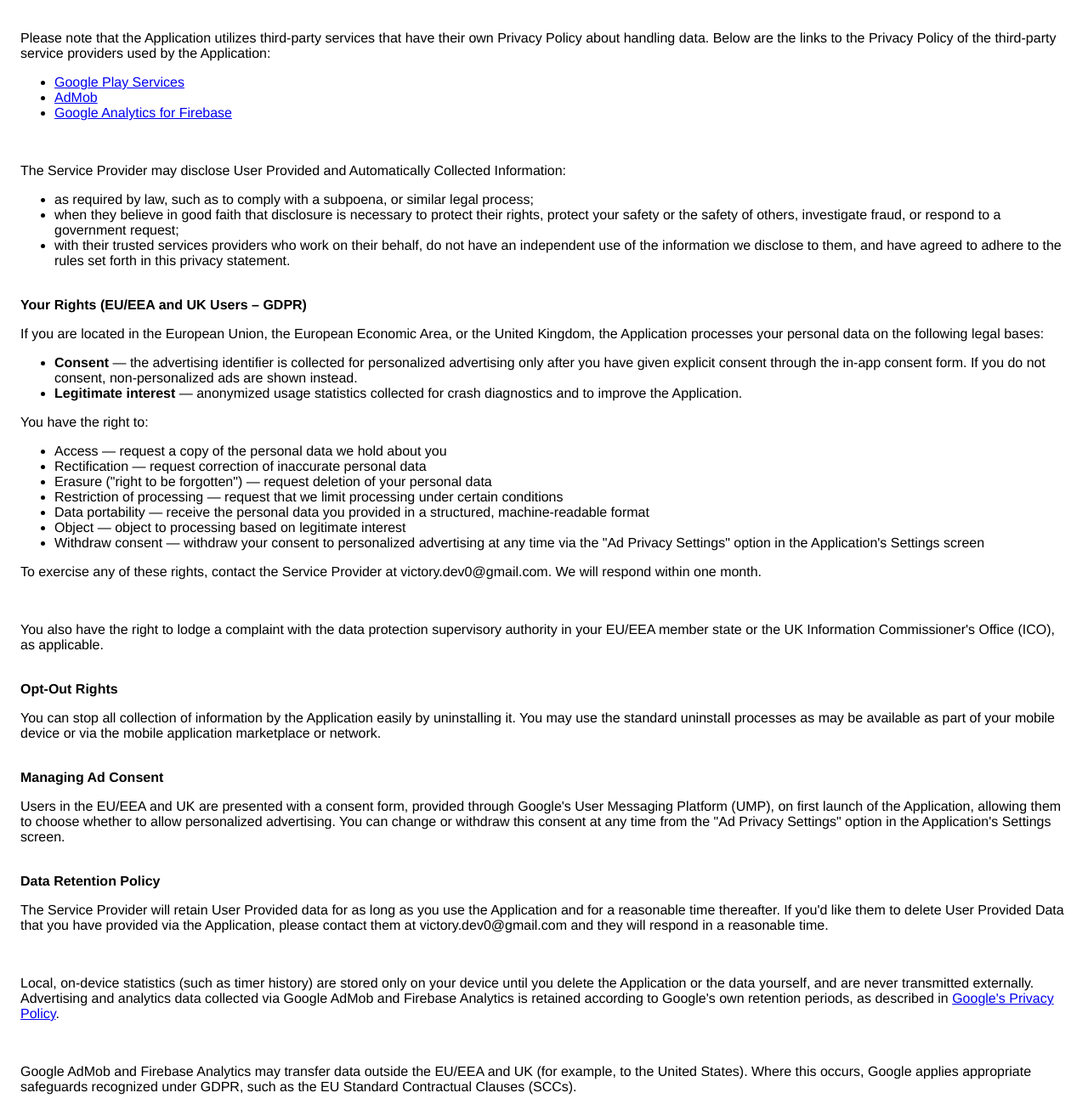
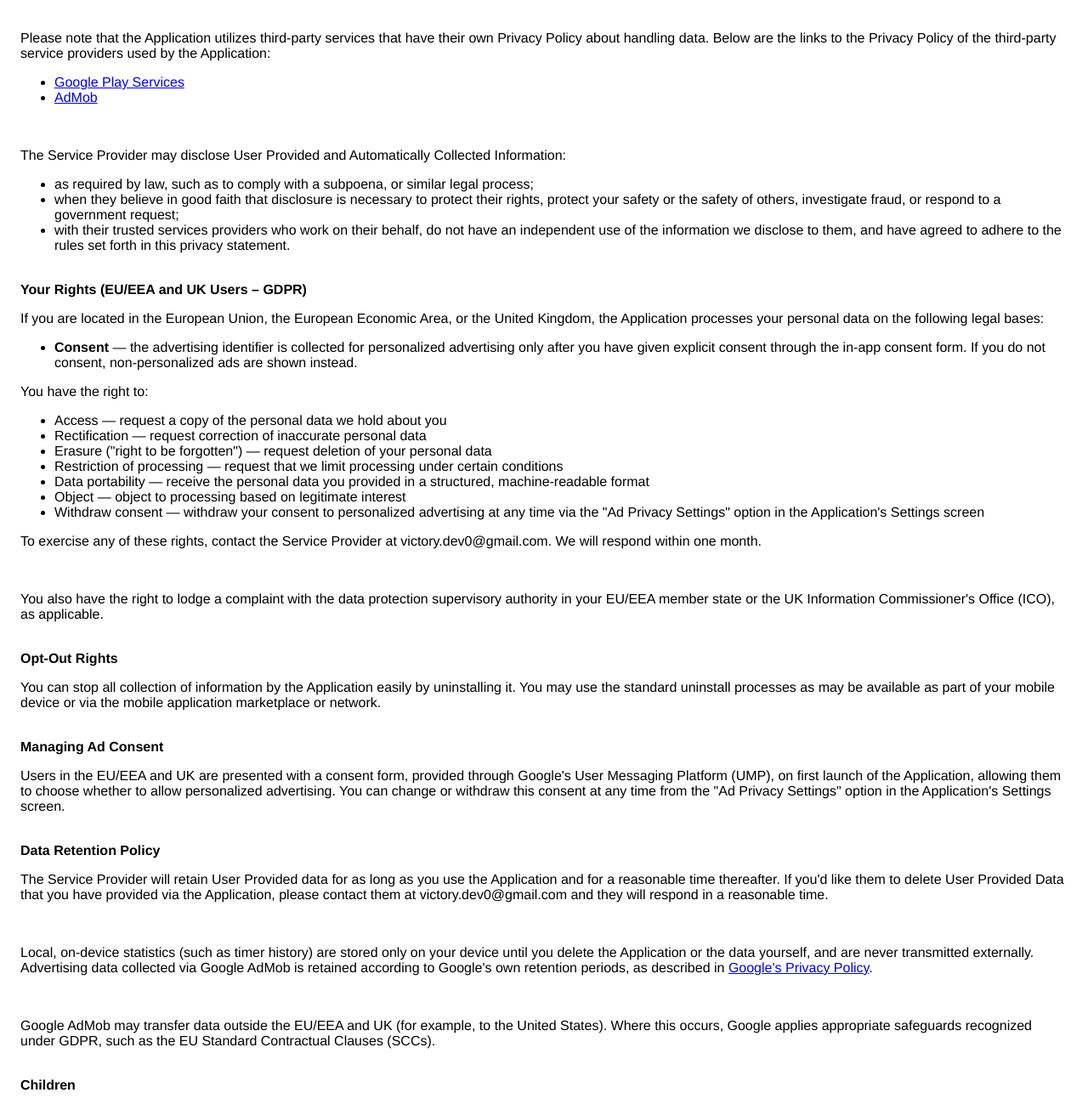
Before and after one commit to victorydev-0/focusbuddy-privacy, a plain HTML site: page index.html in a window 1280 px wide. Shown: the part 780-2079 px from the top of the page at 85% size. Drawn offline with Linux system fonts and the light colour scheme.

Commit message:
Remove inaccurate Firebase Analytics and crash diagnostics mentions
The app does not integrate Firebase (no SDK, no google-services.json),
so referencing Firebase Analytics as a data processor and crash
diagnostics as a legitimate-interest basis was inaccurate. Only Google
AdMob actually collects data.

```diff
--- a/index.html
+++ b/index.html
@@ -36,7 +36,6 @@
     <ul>
       <li><a href="https://www.google.com/policies/privacy/" target="_blank" rel="noopener noreferrer">Google Play Services</a></li>
       <li><a href="https://support.google.com/admob/answer/6128543?hl=en" target="_blank" rel="noopener noreferrer">AdMob</a></li>
-      <li><a href="https://firebase.google.com/support/privacy" target="_blank" rel="noopener noreferrer">Google Analytics for Firebase</a></li>
     </ul>
   </div><br>
   <p>The Service Provider may disclose User Provided and Automatically Collected Information:</p>
@@ -51,7 +50,6 @@
   <p>If you are located in the European Union, the European Economic Area, or the United Kingdom, the Application processes your personal data on the following legal bases:</p>
   <ul>
     <li><strong>Consent</strong> — the advertising identifier is collected for personalized advertising only after you have given explicit consent through the in-app consent form. If you do not consent, non-personalized ads are shown instead.</li>
-    <li><strong>Legitimate interest</strong> — anonymized usage statistics collected for crash diagnostics and to improve the Application.</li>
   </ul>
   <p>You have the right to:</p>
   <ul>
@@ -74,8 +72,8 @@
 
   <strong>Data Retention Policy</strong>
   <p>The Service Provider will retain User Provided data for as long as you use the Application and for a reasonable time thereafter. If you'd like them to delete User Provided Data that you have provided via the Application, please contact them at victory.dev0@gmail.com and they will respond in a reasonable time.</p><br>
-  <p>Local, on-device statistics (such as timer history) are stored only on your device until you delete the Application or the data yourself, and are never transmitted externally. Advertising and analytics data collected via Google AdMob and Firebase Analytics is retained according to Google's own retention periods, as described in <a href="https://policies.google.com/privacy" target="_blank" rel="noopener noreferrer">Google's Privacy Policy</a>.</p><br>
-  <p>Google AdMob and Firebase Analytics may transfer data outside the EU/EEA and UK (for example, to the United States). Where this occurs, Google applies appropriate safeguards recognized under GDPR, such as the EU Standard Contractual Clauses (SCCs).</p><br>
+  <p>Local, on-device statistics (such as timer history) are stored only on your device until you delete the Application or the data yourself, and are never transmitted externally. Advertising data collected via Google AdMob is retained according to Google's own retention periods, as described in <a href="https://policies.google.com/privacy" target="_blank" rel="noopener noreferrer">Google's Privacy Policy</a>.</p><br>
+  <p>Google AdMob may transfer data outside the EU/EEA and UK (for example, to the United States). Where this occurs, Google applies appropriate safeguards recognized under GDPR, such as the EU Standard Contractual Clauses (SCCs).</p><br>
 
   <strong>Children</strong>
   <p>The Service Provider does not use the Application to knowingly solicit data from or market to children under the age of 13.</p>
```
